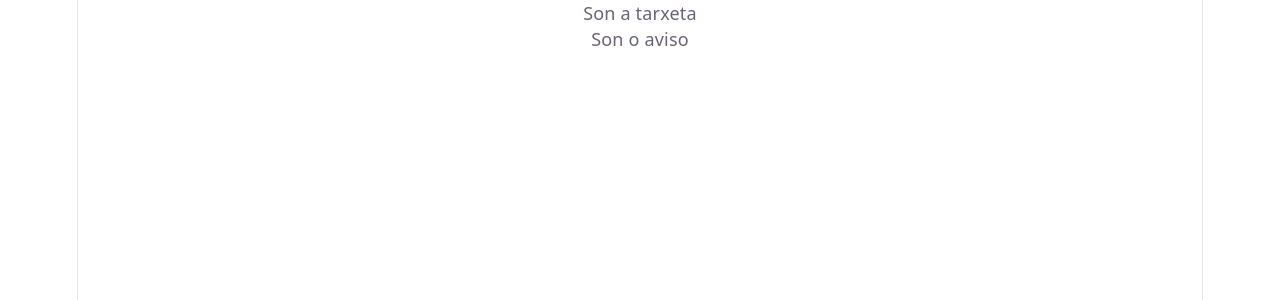
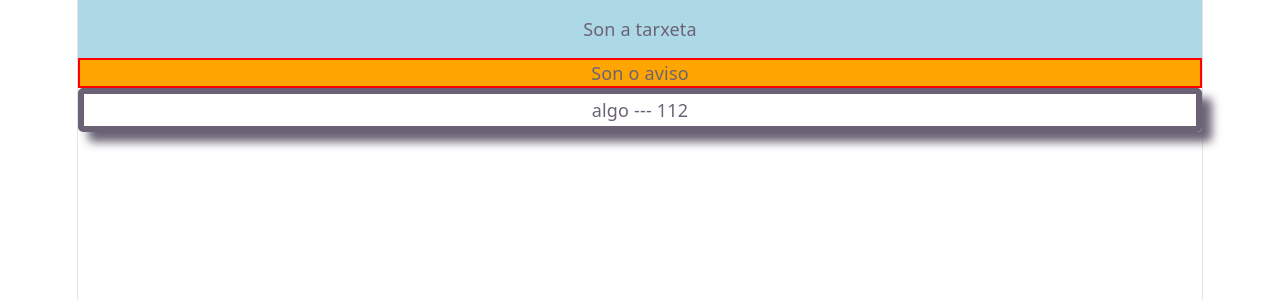
Before and after one commit to Iriaegea/Entrega_Ejercicio_Interfaces, a React (Vite) app in the folder TarefaIria/: page / in a window 1280 px wide. Shown: the top 300 px of the page. Built offline with nearby package versions, Linux system fonts and the light colour scheme.

Commit message:
Ejercicios terminados

```diff
--- a/TarefaIria/src/App.jsx
+++ b/TarefaIria/src/App.jsx
@@ -1,11 +1,19 @@
+
 import Tarxeta from "./Tarxeta.jsx";
 import Aviso from "./Aviso.jsx";
+import ProductCard from "./ProductCard.jsx";
+
+let nome = "algo";
+let prezo = 112.0;
+
+
 
 export default function App() {
   return (
     <>
       <Tarxeta />
       <Aviso />
+      <ProductCard nome={nome} prezo = {prezo} />
     </>
   );
 }
--- a/TarefaIria/src/Aviso.jsx
+++ b/TarefaIria/src/Aviso.jsx
@@ -1,5 +1,5 @@
-import "./Aviso.module.css";
+import styles from "./Aviso.module.css";
 
 export default function Aviso() {
-  return <div className="card">Son o aviso</div>;
+  return <div className={styles.card}>Son o aviso</div>;
 }
--- /dev/null
+++ b/TarefaIria/src/ProductCard.jsx
@@ -0,0 +1,10 @@
+// Crea un compoñente ProductCard que reciba nome e prezo por props e os mostre dentro dun <div className="produto">.
+// Estilízao en ProductCard.css con fondo, bordo, padding, cantos redondeados e sombra.
+// Convérteo a Módulo CSS: renomea o arquivo a ProductCard.module.css, importa styles e usa className={styles.produto}.
+// Aplica unha das dúas técnicas á páxina do teu proxecto.
+
+import styles from "./ProductCard.module.css";
+
+export default function ProductCard({nome, prezo}){
+    return <div className={styles.producto}>︃︃︃{nome} --- ︃{prezo}</div>
+}
--- /dev/null
+++ b/TarefaIria/src/ProductCard.module.css
@@ -0,0 +1,7 @@
+.producto{
+    border-style: solid;
+    border-width: 6px;
+    padding: 3px;
+    border-radius: 5px;
+    box-shadow: 10px 10px 10px;
+}
--- a/TarefaIria/src/Tarxeta.jsx
+++ b/TarefaIria/src/Tarxeta.jsx
@@ -1,5 +1,5 @@
-import "./Tarxeta.module.css";
+import styles from "./Tarxeta.module.css";
 
 export default function Tarxeta() {
-  return <div className="card">Son a tarxeta</div>;
+  return <div className={styles.card}>Son a tarxeta</div>;
 }
```
